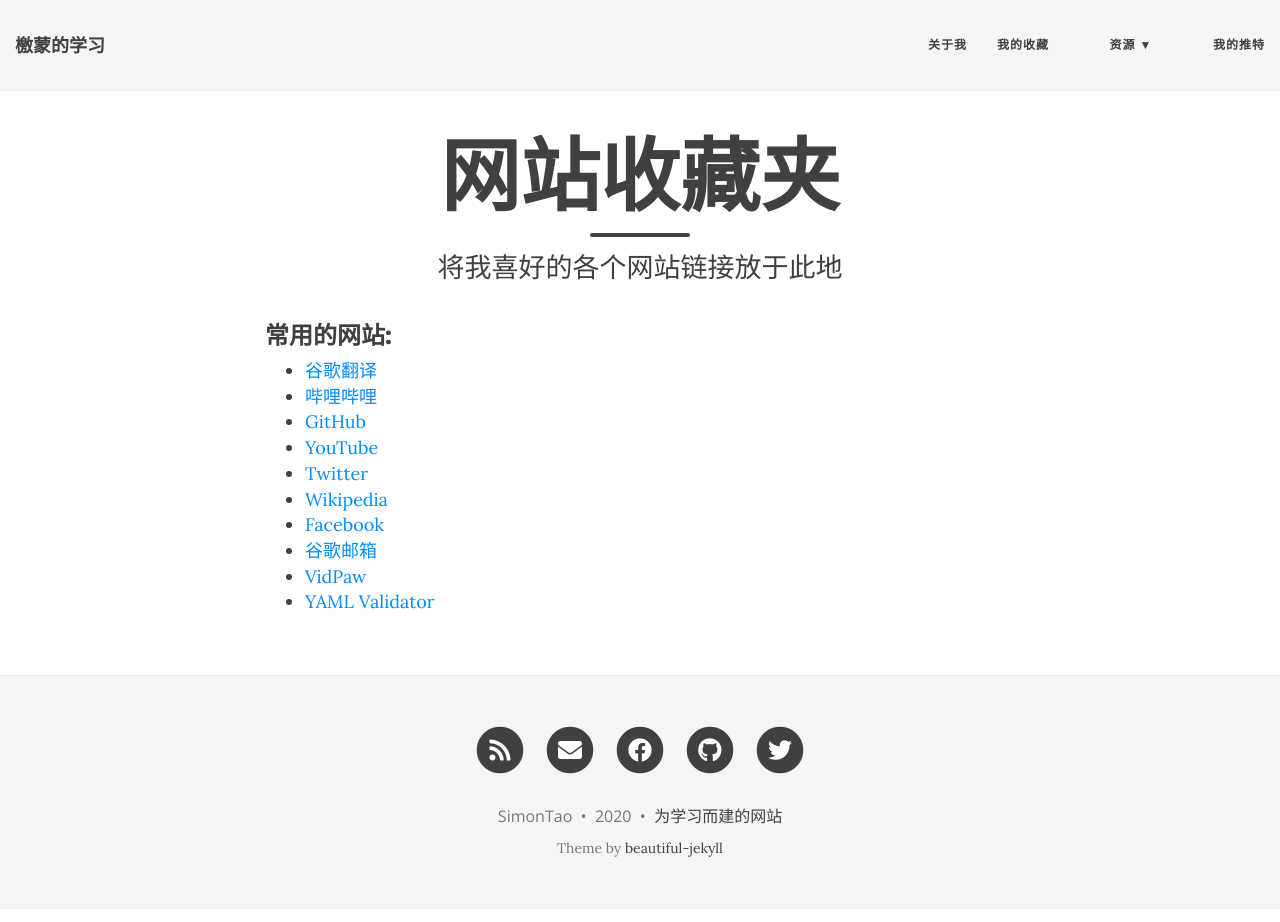
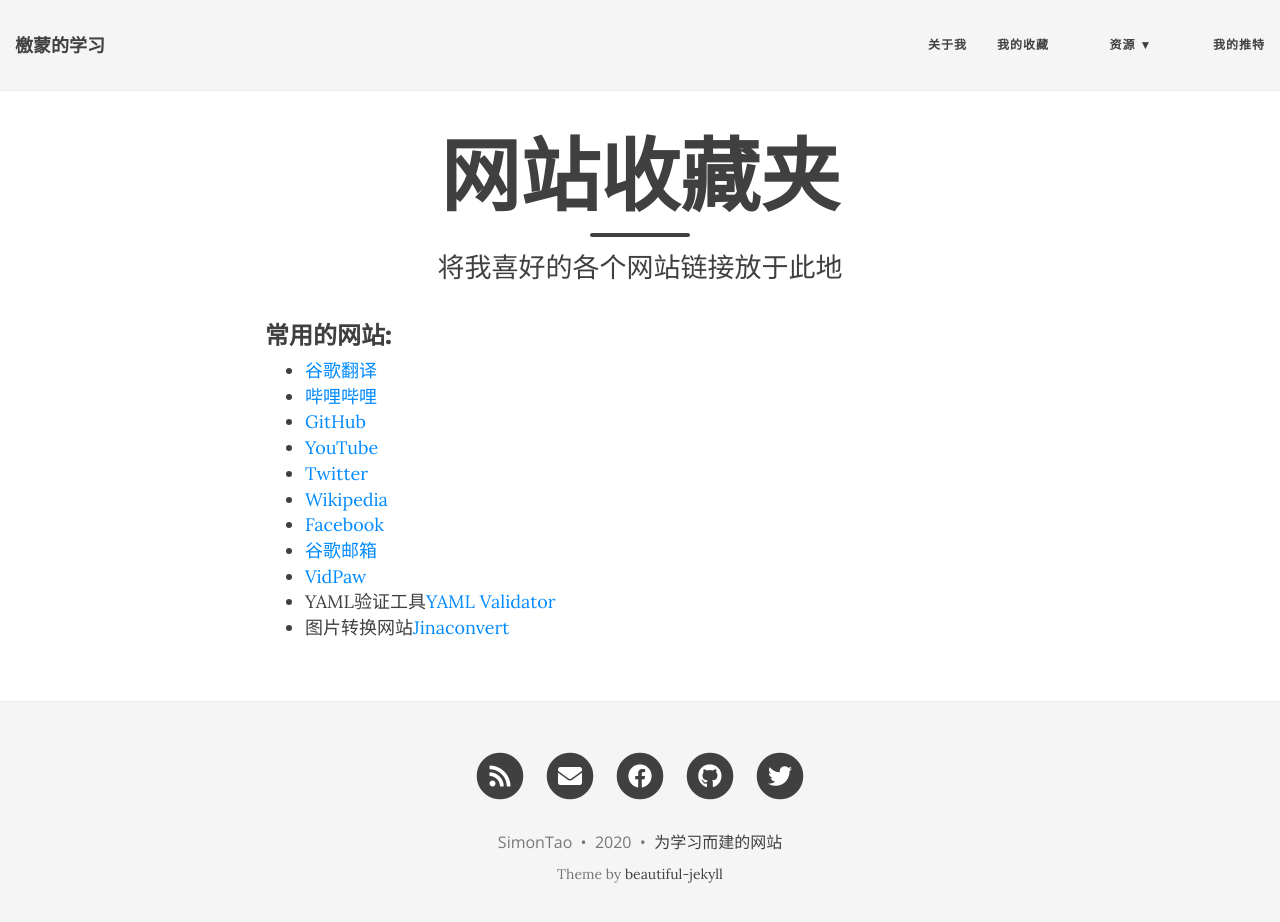
Before and after one commit to SimonTao0831/SimonTao0831.github.io, a Jekyll site: the page built from myfavorite.md, in a window 1280 px wide and 935 px high. Shown: the top 922 px of the window. Built offline with Jekyll 4.4.1, drawn with Linux system fonts in a browser that asks for light colours; nearby versions of some CDN libraries.

Commit message:
Update myfavorite.md

```diff
--- a/myfavorite.md
+++ b/myfavorite.md
@@ -15,4 +15,5 @@ subtitle: 将我喜好的各个网站链接放于此地
 - [Facebook](https://www.facebook.com/)
 - [谷歌邮箱](https://mail.google.com/mail/u/0/#inbox)
 - [VidPaw](https://www.vidpaw.com/en/)
-- [YAML Validator](https://codebeautify.org/yaml-validator)
+- YAML验证工具[YAML Validator](https://codebeautify.org/yaml-validator)
+- 图片转换网站[Jinaconvert](https://jinaconvert.com/cn/convert-to-ico.php)
```
